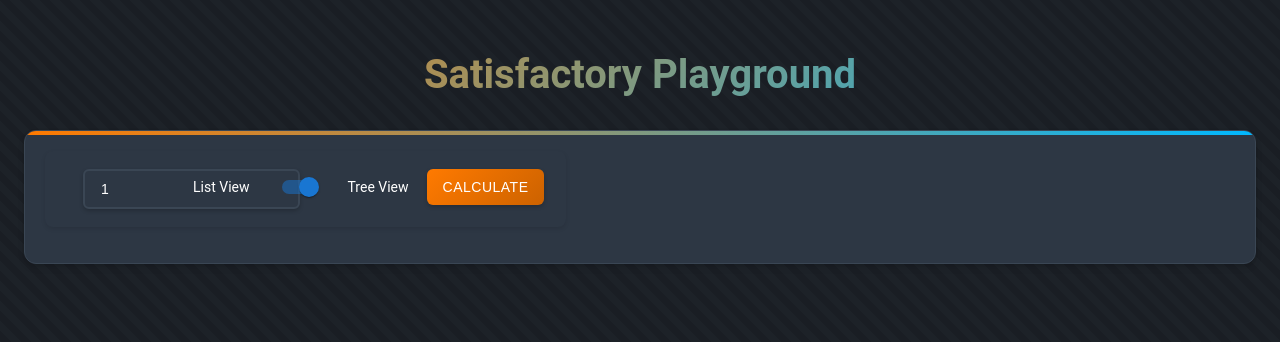
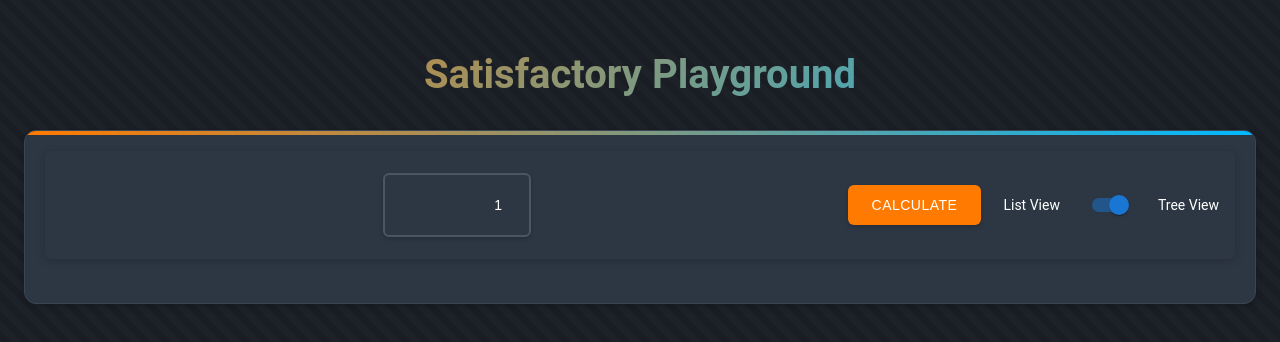
Before and after one commit to iXedium/satisfactory-playground, a React (Vite) app: page / in a window 1280 px wide. Shown: the top 342 px of the page. Built offline with nearby package versions, Linux system fonts and the light colour scheme.

Commit message:
Refactor item and recipe select styles for improved layout and consistency; enhance control elements with uniform height and padding

```diff
--- a/src/App.css
+++ b/src/App.css
@@ -135,10 +135,10 @@
 .controls-container {
   background: var(--surface);
   border-radius: 8px;
-  padding: 12px 16px;
+  padding: 12px;
   margin-bottom: 16px;
   display: flex;
-  align-items: flex-start;
+  align-items: center;
   justify-content: space-between;
   gap: 16px;
 }
@@ -147,15 +147,52 @@
   display: flex;
   align-items: center;
   gap: 12px;
+  height: 40px;
 }
 
-/* Node Banding */
-[class*="nodeContainer"]:nth-child(odd) {
+.controls-section > div {
+  display: flex;
+  align-items: center;
+  gap: 12px;
+}
+
+/* Control Elements Consistency */
+.controls-section input[type="number"] {
+  width: 100px;
+  text-align: right;
+  padding-right: 8px;
+  height: 40px;
+}
+
+.controls-section button,
+[class*="itemSelect"],
+[class*="recipeSelect"] {
+  height: 40px !important;
+  line-height: 40px;
+  padding: 0 16px !important;
+}
+
+/* Node Banding - Works for both tree and list views */
+[class*="listContainer"] [class*="nodeContainer"],
+[class*="treeContainer"] [class*="nodeContainer"] {
+  background: var(--surface) !important;
+  margin: 8px 0 !important;
+  width: calc(100% - 32px) !important;
+}
+
+[class*="listContainer"] [class*="nodeContainer"]:nth-child(odd),
+[class*="treeContainer"] [class*="nodeContainer"]:nth-child(odd) {
   background: var(--surface-light) !important;
 }
 
-[class*="nodeContainer"]:nth-child(even) {
-  background: var(--surface) !important;
+/* View Container Consistency */
+[class*="listContainer"] {
+  margin: 16px 0 0 0 !important;
+  padding: 16px !important;
+  background-color: var(--background) !important;
+  border-radius: 8px !important;
+  border: 1px solid var(--surface-light) !important;
+  overflow: auto !important;
 }
 
 /* Icon Background Fix */
--- a/src/components/DependencyTester.tsx
+++ b/src/components/DependencyTester.tsx
@@ -9,7 +9,6 @@
 import { dependencyStyles } from "../styles/dependencyStyles";
 import ItemSelect from "./ItemSelect";
 import RecipeSelect from "./RecipeSelect";
-import { uiStyles } from "../styles/uiStyles";
 import { getComponents, getRecipesForItem } from "../data/dbQueries";
 import ViewModeSwitch from "./ViewModeSwitch"; // new import for view mode switch
 import { setRecipeSelection } from "../features/recipeSelectionsSlice";
@@ -38,6 +37,12 @@
     recipe: string;
     count: number;
   } | null>(null);
+
+  // Add new states for input focus and hover
+  const [isInputFocused, setIsInputFocused] = useState(false);
+  const [isInputHovered, setIsInputHovered] = useState(false);
+  const [isButtonHovered, setIsButtonHovered] = useState(false);
+  const [isButtonActive, setIsButtonActive] = useState(false);
 
   // Load components on mount
   useEffect(() => {
@@ -71,7 +76,12 @@
         || lastCalculated.count !== itemCount;
 
       if (needsCalculation) {
-        const tree = await calculateDependencyTree(selectedItem, itemCount, selectedRecipe, recipeSelections);
+        const tree = await calculateDependencyTree(
+          selectedItem,
+          itemCount,
+          selectedRecipe,
+          recipeSelections
+        );
         const accumulated = calculateAccumulatedFromTree(tree);
         dispatch(setDependencies({ item: selectedItem, count: itemCount, tree, accumulated }));
 
@@ -86,28 +96,23 @@
   };
 
   const handleTreeRecipeChange = async (nodeId: string, recipeId: string) => {
-    // console.log('handleTreeRecipeChange called:', { nodeId, recipeId });
-
     const affectedBranches = dependencies.dependencyTree
       ? findAffectedBranches(dependencies.dependencyTree, nodeId)
       : [];
 
-    // Create updated recipe selections map
     const updatedRecipeSelections = {
       ...recipeSelections,
       [nodeId]: recipeId
     };
 
-    // Update recipe selection in Redux
     dispatch(setRecipeSelection({ nodeId, recipeId }));
 
-    // Use updated selections map instead of waiting for state update
     if (selectedItem && selectedRecipe) {
       const tree = await calculateDependencyTree(
         selectedItem,
         itemCount,
         selectedRecipe,
-        updatedRecipeSelections,  // Use updated map here
+        updatedRecipeSelections,
         0,
         affectedBranches
       );
@@ -135,26 +140,42 @@
         0,
         [], // No affected branches needed
         '',
-        newExcessMap  // Pass excess map to calculation
+        newExcessMap
       );
       const accumulated = calculateAccumulatedFromTree(tree);
       dispatch(setDependencies({ item: selectedItem, count: itemCount, tree, accumulated }));
     }
   };
 
-  // Calculate the height offset based on actual UI elements:
-  // - h2 title: ~40px
-  // - Controls container: ~120px (with padding)
-  // - Margins and padding: ~40px
-  // Total: ~200px
-  const HEADER_OFFSET = 200;
-
   return (
     <div className="container">
-      <div className="controls-container">
-        <div className="controls-section">
-          <div style={{ display: 'flex', alignItems: 'center', gap: '1rem' }}>
-            <div>
+      <div style={{
+        padding: '16px',
+        background: theme.colors.dark,
+        borderRadius: theme.border.radius,
+        boxShadow: '0 2px 8px rgba(0, 0, 0, 0.2)',
+        marginBottom: '24px'
+      }}>
+        <div style={{
+          display: 'flex',
+          justifyContent: 'space-between',
+          alignItems: 'center',
+          flexWrap: 'wrap',
+          gap: '16px'
+        }}>
+          {/* Left group: Production controls */}
+          <div style={{
+            display: 'flex',
+            gap: '16px',
+            alignItems: 'center',
+            flexWrap: 'wrap',
+            flex: '1'
+          }}>
+            <div style={{
+              minWidth: '250px',
+              maxWidth: '300px',
+              flex: '1'
+            }}>
               <ItemSelect
                 items={items}
                 value={selectedItem}
@@ -162,9 +183,12 @@
                 placeholder="Select an Item"
               />
             </div>
-
             {filteredRecipes.length > 0 && (
-              <div>
+              <div style={{
+                minWidth: '250px',
+                maxWidth: '300px',
+                flex: '1'
+              }}>
                 <RecipeSelect
                   recipes={filteredRecipes}
                   value={selectedRecipe}
@@ -173,40 +197,80 @@
                 />
               </div>
             )}
-
-            <div style={{ width: '100px' }}>
             <input
               type="number"
               min="1"
               value={itemCount}
               onChange={(e) => setItemCount(Number(e.target.value))}
+              onFocus={() => setIsInputFocused(true)}
+              onBlur={() => setIsInputFocused(false)}
+              onMouseEnter={() => setIsInputHovered(true)}
+              onMouseLeave={() => setIsInputHovered(false)}
               placeholder="Count"
+              style={{
+                width: '120px',
+                height: '40px',
+                textAlign: 'right',
+                paddingRight: '12px',
+                paddingLeft: '12px',
+                border: `2px solid ${isInputFocused ? theme.colors.primary : isInputHovered ? theme.colors.dropdown.border : theme.colors.dropdown.border}`,
+                borderRadius: theme.border.radius,
+                background: theme.colors.dark,
+                color: theme.colors.text,
+                fontSize: '14px',
+                boxShadow: '0 2px 4px rgba(0, 0, 0, 0.2)',
+                transition: 'all 0.2s ease-in-out',
+                outline: 'none'
+              }}
             />
           </div>
-          </div>
-        </div>
 
-        <div className="controls-section" style={{ marginLeft: 'auto' }}>
+          {/* Right group: Calculate button and view toggle */}
+          <div style={{
+            display: 'flex',
+            gap: '16px',
+            alignItems: 'center',
+            flexShrink: 0
+          }}>
+            <button
+              onClick={handleCalculate}
+              onMouseEnter={() => setIsButtonHovered(true)}
+              onMouseLeave={() => setIsButtonHovered(false)}
+              onMouseDown={() => setIsButtonActive(true)}
+              onMouseUp={() => setIsButtonActive(false)}
+              style={{
+                height: '40px',
+                padding: '0 24px',
+                fontSize: '14px',
+                fontWeight: 500,
+                borderRadius: theme.border.radius,
+                background: isButtonHovered ? theme.colors.buttonHover : theme.colors.buttonDefault,
+                color: theme.colors.text,
+                border: 'none',
+                cursor: 'pointer',
+                display: 'flex',
+                alignItems: 'center',
+                justifyContent: 'center',
+                transition: 'all 0.2s ease-in-out',
+                boxShadow: isButtonActive ? '0 2px 4px rgba(0, 0, 0, 0.2)' : isButtonHovered ? '0 3px 6px rgba(0, 0, 0, 0.3)' : '0 2px 4px rgba(0, 0, 0, 0.2)',
+                transform: isButtonActive ? 'translateY(0)' : isButtonHovered ? 'translateY(-1px)' : 'none'
+              }}
+            >
+              Calculate
+            </button>
             <ViewModeSwitch
               mode={viewMode === "tree" ? "tree" : "list"}
               onToggle={(mode) =>
                 setViewMode(mode === "list" ? "accumulated" : "tree")
               }
             />
-          <button
-            onClick={handleCalculate}
-            onMouseEnter={(e) => e.currentTarget.style.backgroundColor = theme.colors.buttonHover}
-            onMouseLeave={(e) => e.currentTarget.style.backgroundColor = theme.colors.buttonDefault}
-          >
-            Calculate
-          </button>
+          </div>
         </div>
       </div>
 
       {Object.keys(dependencies.accumulatedDependencies || {}).length > 0 && (
         <div style={{ ...dependencyStyles.listContainer, display: viewMode === "accumulated" ? "block" : "none" }}>
           <ul style={{ listStyle: "none", padding: 0 }}>
-            {/* Root item */}
             {dependencies.selectedItem && (
               <li style={{ marginBottom: "8px" }}>
                 <ItemNode
@@ -216,8 +280,6 @@
                 />
               </li>
             )}
-
-            {/* Dependencies */}
             {Object.entries(dependencies.accumulatedDependencies).map(([item, amount]) => (
               <li key={item} style={{ marginBottom: "8px" }}>
                 <ItemNode
@@ -232,11 +294,7 @@
       )}
 
       {dependencies.dependencyTree && (
-        <div style={{
-          display: viewMode === "tree" ? "block" : "none",
-          width: '100%',
-          marginTop: '16px',
-        }}>
+        <div style={{ display: viewMode === "tree" ? "block" : "none", width: "100%", marginTop: "16px" }}>
           <div style={{ ...dependencyStyles.listContainer }}>
             <DependencyTree
               dependencyTree={dependencies.dependencyTree}
--- a/src/styles/itemSelectStyles.ts
+++ b/src/styles/itemSelectStyles.ts
@@ -7,7 +7,10 @@
   },
   customSelect: {
     width: "100%",
-    padding: "10px 16px",
+    height: "40px",
+    display: "flex",
+    alignItems: "center",
+    padding: "0 16px",
     cursor: "pointer",
     backgroundColor: theme.colors.dark,
     border: `2px solid ${theme.colors.dropdown.border}`,
@@ -45,6 +48,7 @@
   },
   autocomplete: {
     width: "250px",
+    height: "40px",
   },
   autocompletePaper: {
     backgroundColor: theme.colors.dropdown.background,
@@ -63,6 +67,9 @@
     '& .MuiInputBase-input': {
       color: theme.colors.text,
       backgroundColor: theme.colors.dropdown.background,
+      height: "40px",
+      padding: "0 16px",
+      boxSizing: "border-box",
     },
     '& .MuiOutlinedInput-notchedOutline': {
       borderColor: theme.colors.dropdown.border,
--- a/src/styles/recipeSelectStyles.ts
+++ b/src/styles/recipeSelectStyles.ts
@@ -3,47 +3,50 @@
 export const recipeSelectStyles = {
   selectContainer: {
     position: 'relative' as const,
-    width: '100%',
+    width: '250px',
   },
   customSelect: {
     width: '100%',
-    minWidth: '120px',
-    padding: theme.spacing.padding,
+    height: '40px',
+    display: 'flex',
+    alignItems: 'center',
+    padding: '0 16px',
     cursor: 'pointer',
-    backgroundColor: theme.colors.dropdown.background,
-    border: `1px solid ${theme.colors.dropdown.border}`,
+    backgroundColor: theme.colors.dark,
+    border: `2px solid ${theme.colors.dropdown.border}`,
     borderRadius: theme.border.radius,
-    color: theme.colors.dropdown.text,
+    color: theme.colors.text,
+    transition: 'all 0.2s ease-in-out',
+    '&:hover': {
+      borderColor: theme.colors.primary,
+    },
   },
   dropdown: {
     position: 'absolute' as const,
-    top: '100%',
+    top: 'calc(100% + 4px)',
     left: 0,
     right: 0,
     backgroundColor: theme.colors.dropdown.background,
     border: `1px solid ${theme.colors.dropdown.border}`,
     borderRadius: theme.border.radius,
-    marginTop: '4px',
-    boxShadow: '0 2px 8px rgba(0,0,0,0.3)',
-    zIndex: 1000, // Ensure it appears above other content
+    boxShadow: '0 4px 8px rgba(0, 0, 0, 0.2)',
+    zIndex: theme.zIndex.dropdown,
     maxHeight: '300px',
     overflowY: 'auto' as const,
-    color: theme.colors.text,
   },
   dropdownItem: {
-    padding: theme.spacing.padding,
+    padding: '10px 16px',
     cursor: 'pointer',
     display: 'flex',
     alignItems: 'center',
     gap: theme.spacing.gap,
-    color: theme.colors.dropdown.text,
-    backgroundColor: 'transparent',
-    transition: 'background-color 0.2s',
+    color: theme.colors.text,
+    transition: 'background-color 0.2s ease',
     '&:hover': {
-      backgroundColor: theme.colors.hover,
+      backgroundColor: theme.colors.dropdown.hoverBackground,
     },
   },
   dropdownItemSelected: {
-    backgroundColor: theme.colors.dropdown.hoverBackground,
+    backgroundColor: theme.colors.darker,
   },
 } as const;
```
Lines whose indentation alone changed are shown as unchanged.
